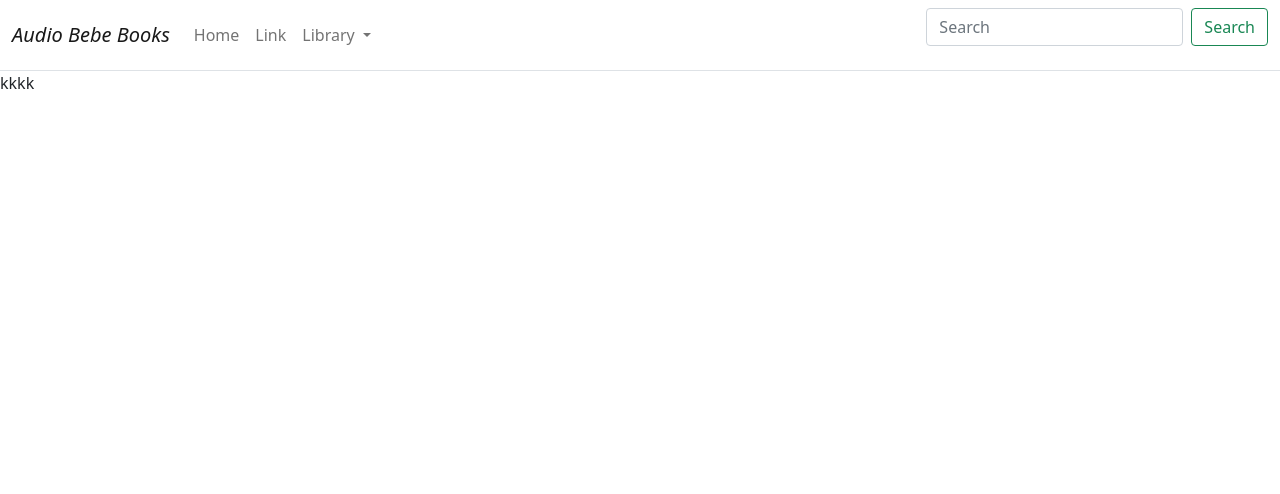
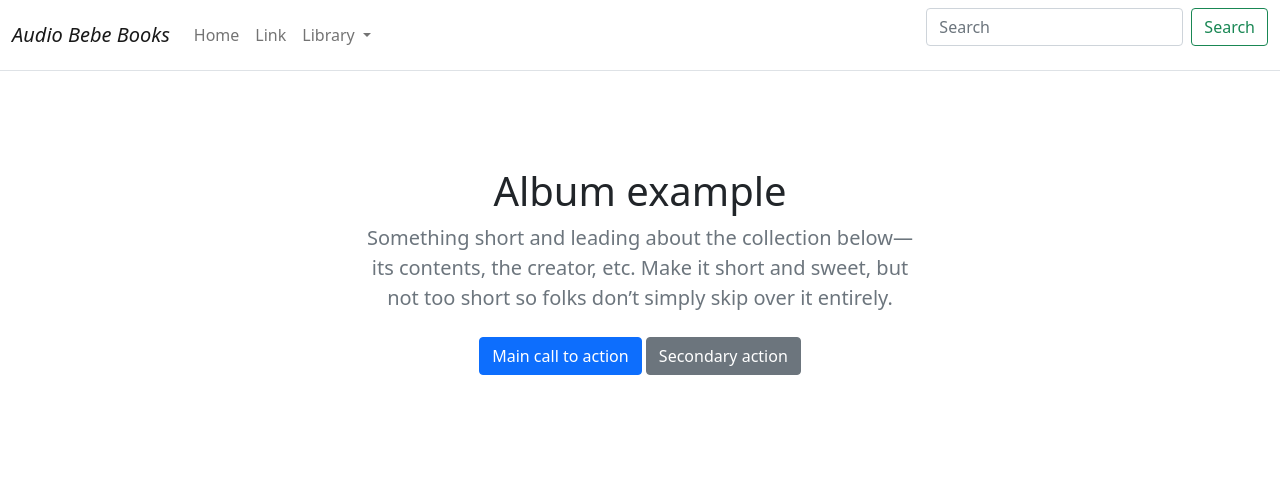
Before and after one commit to MariusBujor/ecommerce1, a Django app: page / in a window 1280 px wide. Shown: the top 494 px of the page. Run offline with Django 3.2, Linux system fonts and the light colour scheme; data comes from the database, SQL or seed files in the repository.

Commit message:
Upload wimain.html page  th text content / section  from bootstrap.

```diff
--- a/templates/store/main.html
+++ b/templates/store/main.html
@@ -4,5 +4,16 @@
 
 
 {%block content %}
-kkkk
+<section class="py-5 text-center container">
+    <div class="row py-lg-5">
+      <div class="col-lg-6 col-md-8 mx-auto">
+        <h1 class="fw-light">Album example</h1>
+        <p class="lead text-muted">Something short and leading about the collection below—its contents, the creator, etc. Make it short and sweet, but not too short so folks don’t simply skip over it entirely.</p>
+        <p>
+          <a href="#" class="btn btn-primary my-2">Main call to action</a>
+          <a href="#" class="btn btn-secondary my-2">Secondary action</a>
+        </p>
+      </div>
+    </div>
+  </section>
 {% endblock %}
```
